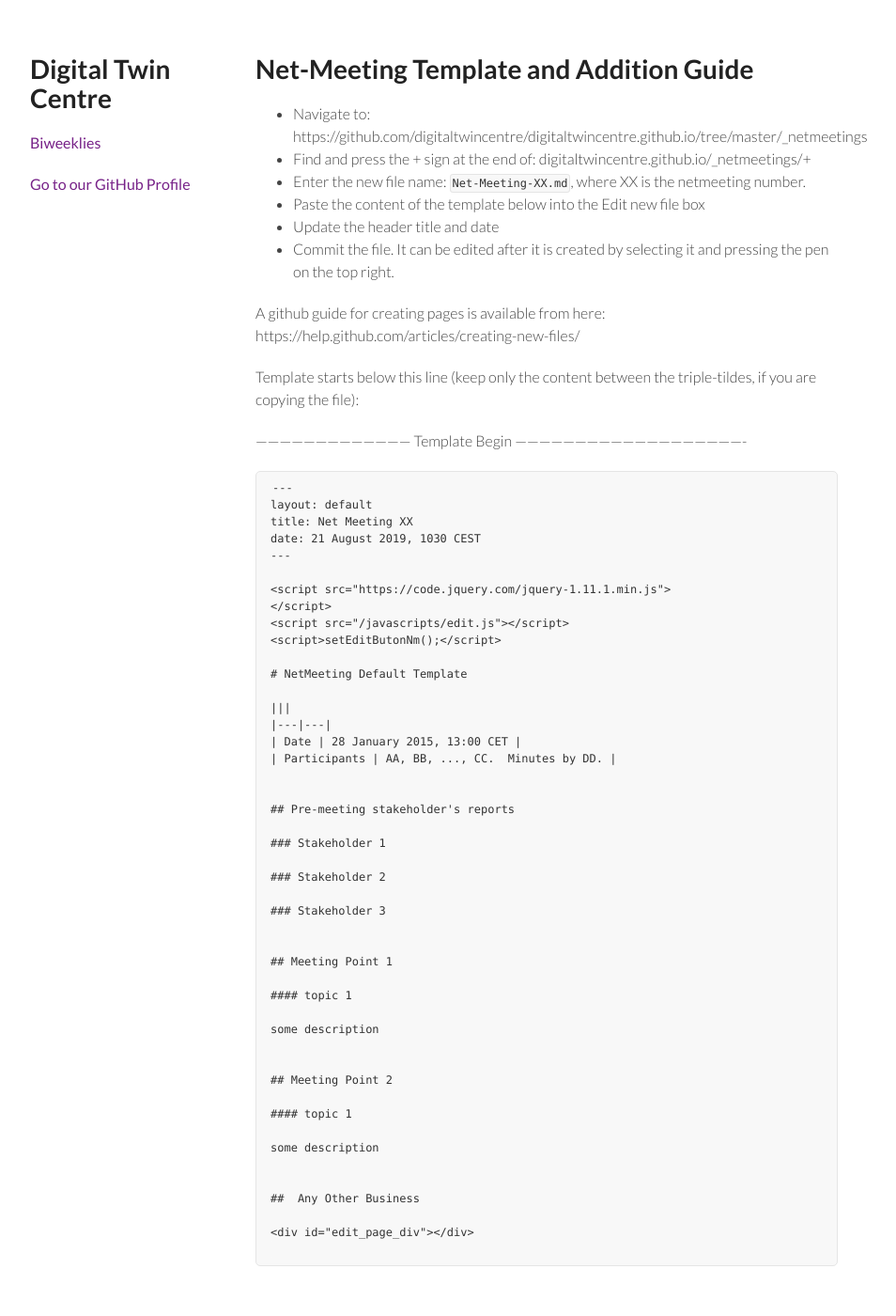
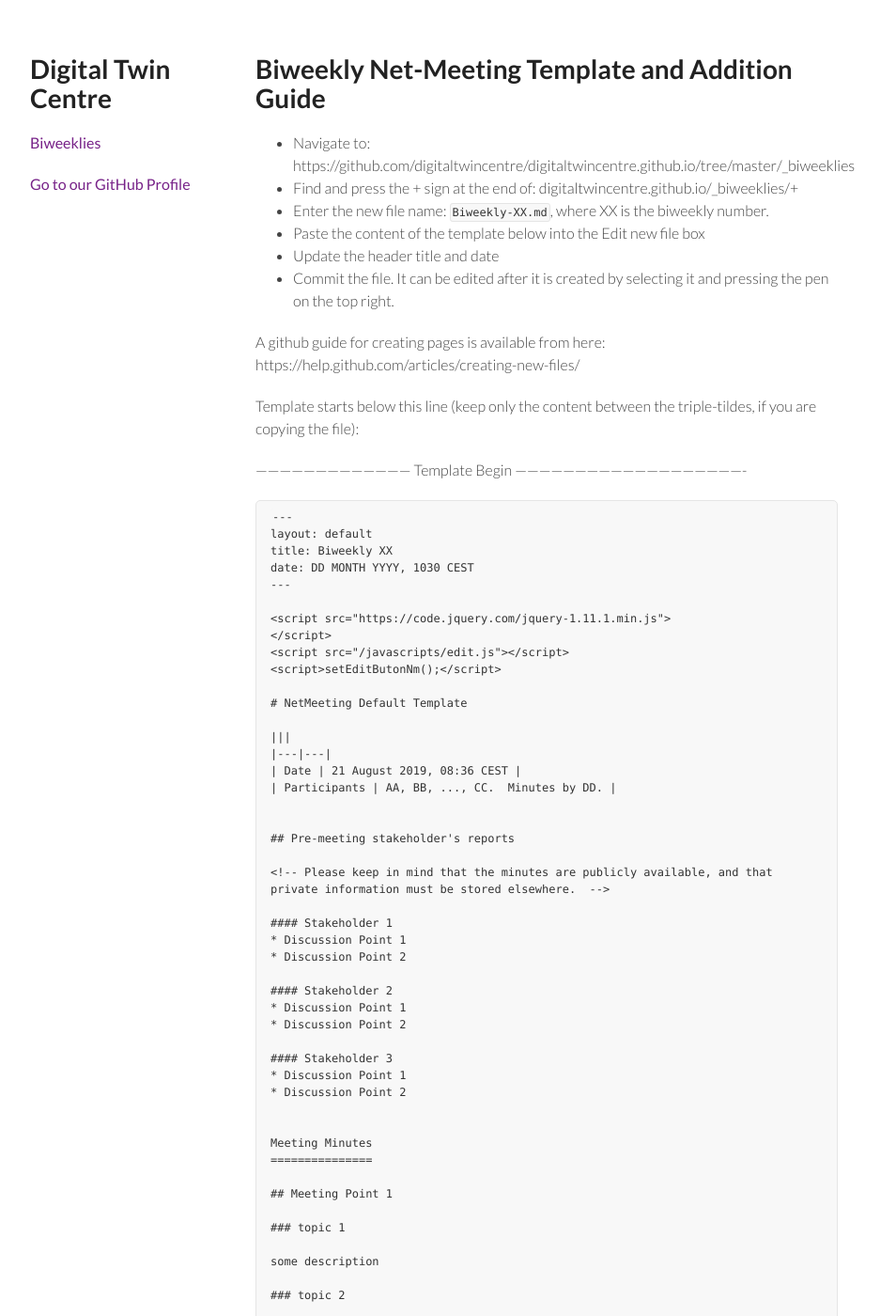
Before and after one commit to digitaltwincentre/digitaltwincentre.github.io, a Jekyll site: the page built from biweeklies/template.md, in a window 1280 px wide and 1400 px high. Shown: the whole window at 94% size, without its empty margins (178-1132 px from the left). Built offline with Jekyll 4.4.1, drawn with Linux system fonts in a browser that asks for light colours; some of the changed text lies outside the part shown.

Commit message:
Reshapes the website sturcture and the minutes template. Adds minutes contents...

```diff
--- a/_config.yml
+++ b/_config.yml
@@ -6,7 +6,7 @@ kramdown:
 syntax_highlighter: rouge
 
 collections:
-  netmeetings:
+  biweeklies:
     output: true
 
 url: https://digitaltwincentre.github.io
--- a/_layouts/default.html
+++ b/_layouts/default.html
@@ -35,7 +35,7 @@
             <ul>
 
 				<li>
-                    <a href="{{ site.url }}/netmeetings/">Biweeklies</a>
+                    <a href="{{ site.url }}/biweeklies/">Biweeklies</a>
                 </li>
             </ul>
             <p><a href="https://github.com/digitaltwincentre">Go to our GitHub Profile</a></p>
--- a/netmeetings/template.md
+++ b/biweeklies/template.md
@@ -1,15 +1,15 @@
 ---
 title: NetMeeting Default Template
-date:  2015-01-28 13:00 CET
+date:  2019-08-21 10:30 CET
 ---
 
-# Net-Meeting Template and Addition Guide
+# Biweekly Net-Meeting Template and Addition Guide
 
-<!-- _This template should be copied to the `_netmeetings/` directory and edited appropriately._ -->
+<!-- _This template should be copied to the `_biweeklies/` directory and edited appropriately._ -->
 
-* Navigate to: https://github.com/digitaltwincentre/digitaltwincentre.github.io/tree/master/_netmeetings
-* Find and press the + sign at the end of: digitaltwincentre.github.io/_netmeetings/+
-* Enter the new file name: `Net-Meeting-XX.md`, where XX is the netmeeting number.
+* Navigate to: https://github.com/digitaltwincentre/digitaltwincentre.github.io/tree/master/_biweeklies
+* Find and press the + sign at the end of: digitaltwincentre.github.io/_biweeklies/+
+* Enter the new file name: `Biweekly-XX.md`, where XX is the biweekly number.
 * Paste the content of the template below into the Edit new file box
 * Update the header title and date
 * Commit the file. It can be edited after it is created by selecting it and pressing the pen on the top right.
@@ -23,8 +23,8 @@ Template starts below this line (keep only the content between the triple-tildes
 ~~~
 ---
 layout: default
-title: Net Meeting XX
-date: 21 August 2019, 1030 CEST
+title: Biweekly XX
+date: DD MONTH YYYY, 1030 CEST
 ---
 
 <script src="https://code.jquery.com/jquery-1.11.1.min.js">
@@ -36,25 +36,40 @@ date: 21 August 2019, 1030 CEST
 
 |||
 |---|---|
-| Date | {{ page.date | date: "%-d %B %Y, %R %Z"}} |
+| Date | {{ 'now' | date: "%-d %B %Y, %R %Z"}} |
 | Participants | AA, BB, ..., CC.  Minutes by DD. |
 
 
 ## Pre-meeting stakeholder's reports
 
-### Stakeholder 1
+<!-- Please keep in mind that the minutes are publicly available, and that
+private information must be stored elsewhere.  -->
 
-### Stakeholder 2
+#### Stakeholder 1
+* Discussion Point 1
+* Discussion Point 2
 
-### Stakeholder 3
+#### Stakeholder 2
+* Discussion Point 1
+* Discussion Point 2
 
+#### Stakeholder 3
+* Discussion Point 1
+* Discussion Point 2
+
+
+Meeting Minutes
+===============
 
 ## Meeting Point 1
 
-#### topic 1
+### topic 1
 
 some description
 
+### topic 2
+
+some description
 
 ## Meeting Point 2
 
@@ -62,8 +77,17 @@ some description
 
 some description
 
+#### topic 2
+
+some description
 
 ##  Any Other Business
+
+Next Meeting
+------------
+
+04 September 2019, 1030 CET
+
 
 <div id="edit_page_div"></div>
 
--- a/javascripts/edit.js
+++ b/javascripts/edit.js
@@ -8,7 +8,7 @@ function setEditButonNm() {
 
         var node = document.getElementById("edit_page_div");
        	var n =location.pathname.split("/").slice(-1)+"";
-		var link ="https://github.com/digitaltwincentre/digitaltwincentre.github.io/edit/master/_netmeetings/"+n.substring(0,n.lastIndexOf("."))+".md";
+		var link ="https://github.com/digitaltwincentre/digitaltwincentre.github.io/edit/master/_biweeklies/"+n.substring(0,n.lastIndexOf("."))+".md";
     node.innerHTML  = "<a class=\"button primary\" href=\""+ link+"\">Edit</a>" ;
     });
 
```
Also changed, not shown: _biweeklies/Biweekly-1.md (added, +61 -0 lines), _biweeklies/Biweekly-2.md (added, +72 -0 lines), _biweeklies/Biweekly-3.md (added, +54 -0 lines), _netmeetings/Net-Meeting-1.md (deleted, +0 -27 lines), biweeklies/index.md (added, +32 -0 lines), index.md (+1 -1 lines), netmeetings/index.md (deleted, +0 -23 lines).
